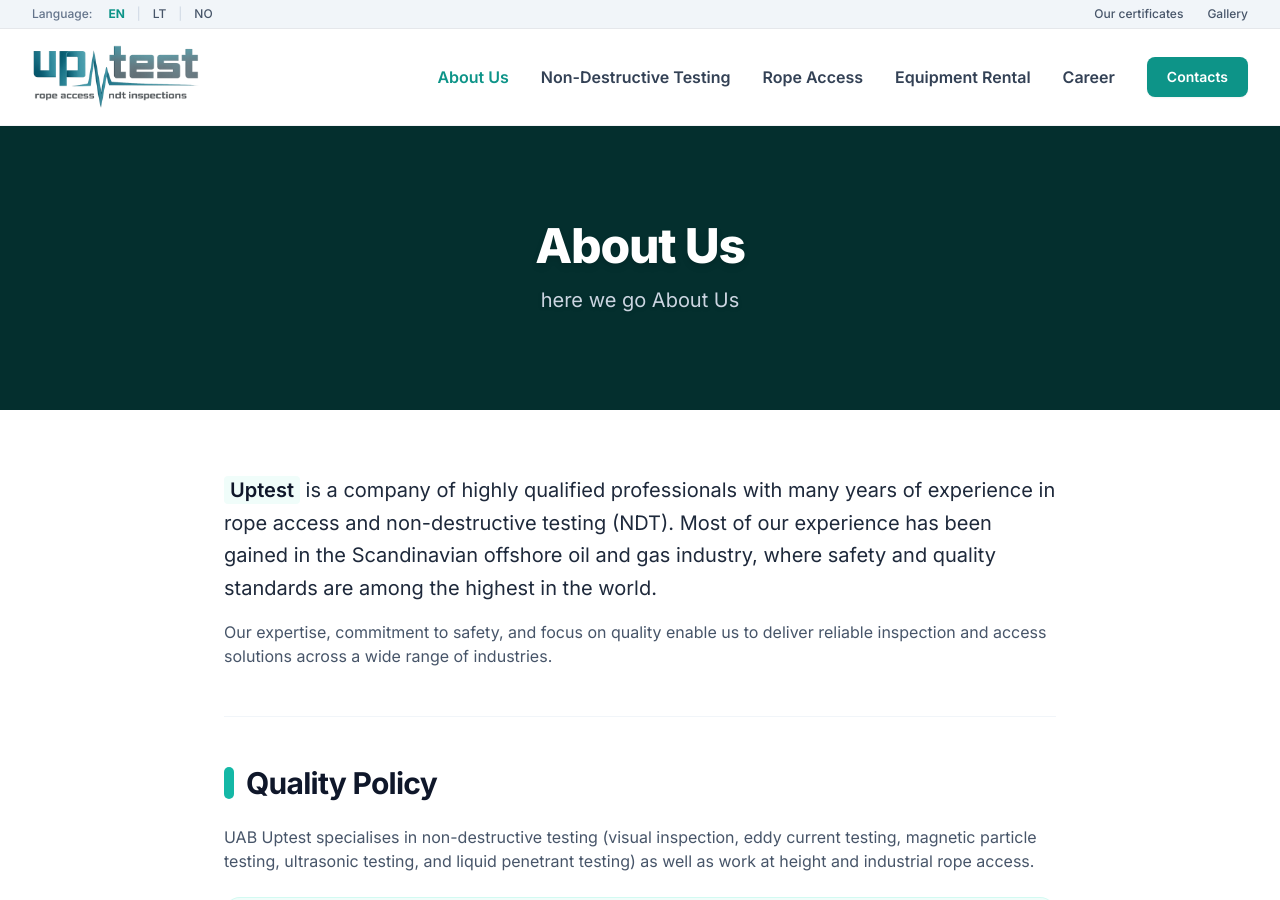
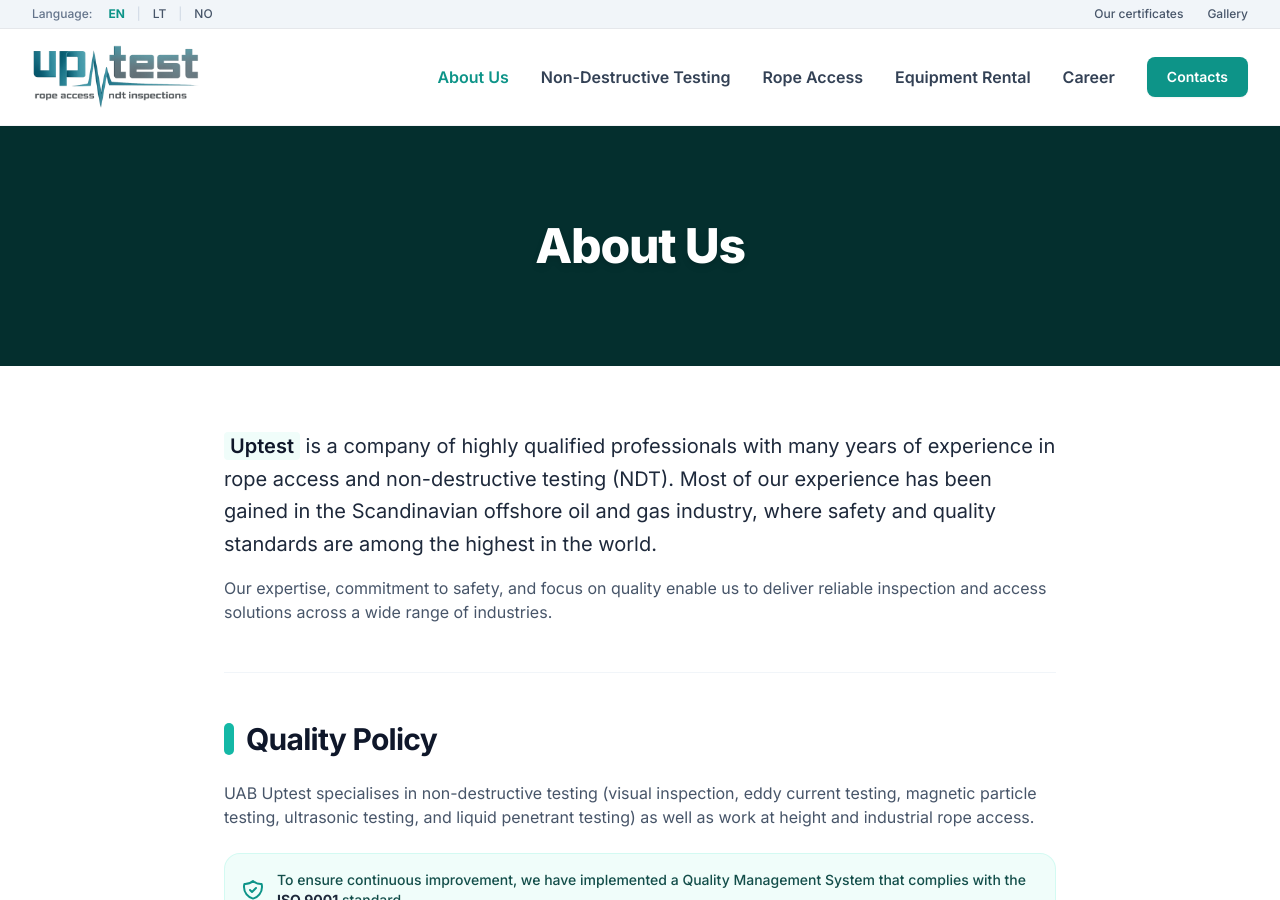
Before and after one commit to mruslys/uptest.no, a Jekyll site: the page built from about-us/index.html, in a window 1280 px wide and 900 px high. Built offline with Jekyll 4.4.1, drawn with Linux system fonts in a browser that asks for light colours; nearby versions of some CDN libraries.

Commit message:
Update index.html

```diff
--- a/about-us/index.html
+++ b/about-us/index.html
@@ -3,7 +3,6 @@ layout: page
 lang: en
 current_page: about
 title: "About Us"
-subtitle: "here we go About Us"
 header_image: "images/uptest-neardomoji-kontrole-1.jpg"
 ---
 
```
